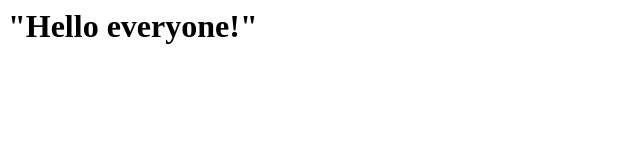
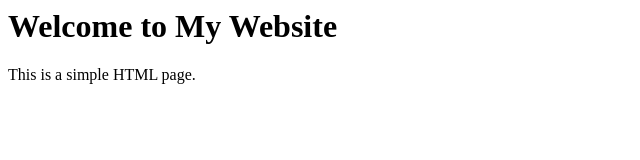
Before and after one commit to sowmiyasumathi44-netizen/Pdc_Day2, a plain HTML site: page index.html in a window 1280 px wide. Shown: the whole page, without its empty margins (0-640 px from the left). Drawn offline with Linux system fonts and the light colour scheme.

Commit message:
Simple html

```diff
--- a/index.html
+++ b/index.html
@@ -1,5 +1,11 @@
+<html>
 <head>
-  <h1>
-    "Hello everyone!"
-  </h1>
+    <title>My Simple Page</title>
 </head>
+<body>
+
+    <h1>Welcome to My Website</h1>
+    <p>This is a simple HTML page.</p>
+
+</body>
+</html>
```
